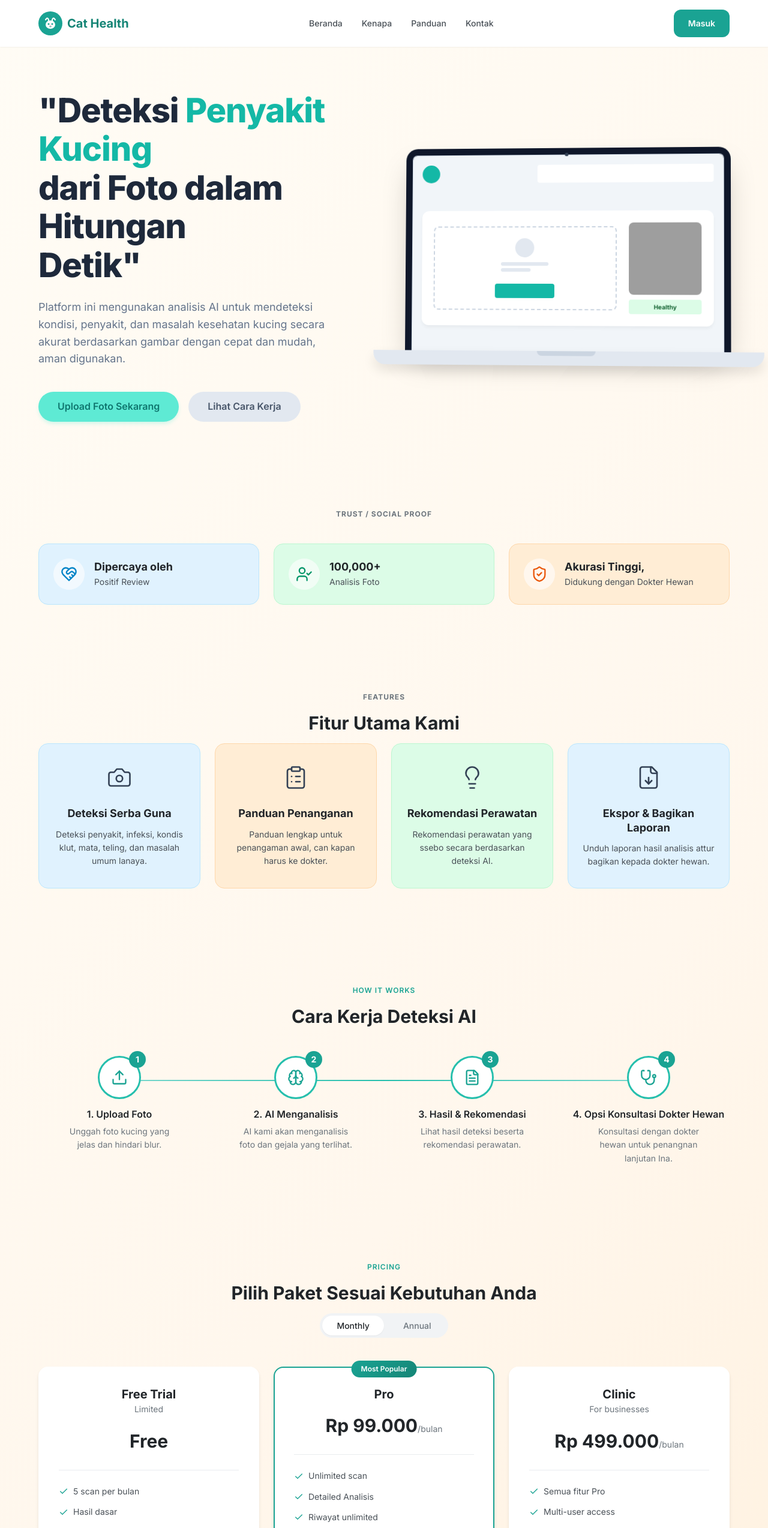
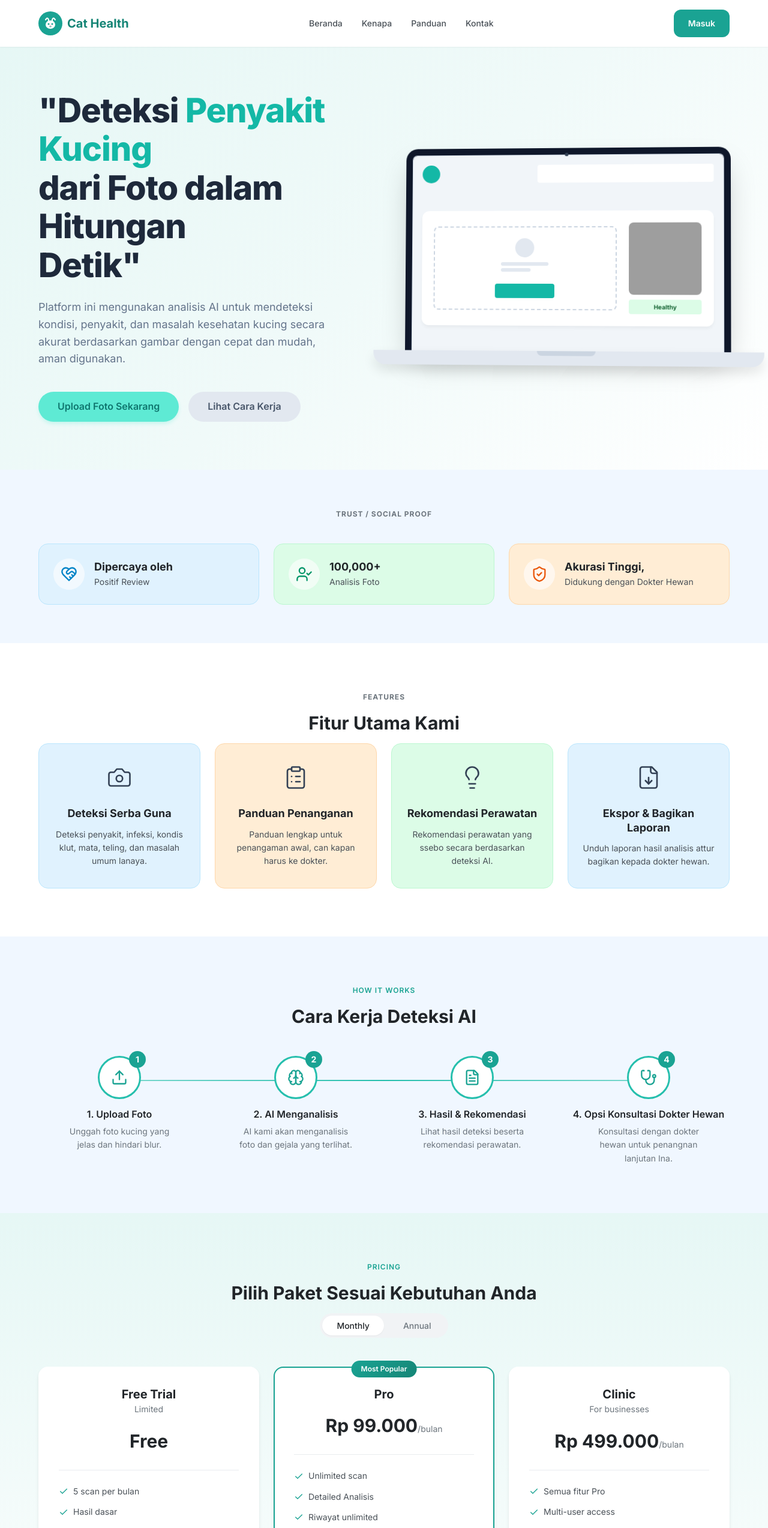
Before and after one commit to mriya23/cat-health, a React (Vite) app in the folder frontend/: page / in a window 1280 px wide. Shown: the top 2547 px of the page at 60% size. Built offline with nearby package versions, Linux system fonts and the light colour scheme; grey boxes are pictures that could not be loaded.

Commit message:
Auto-sync after agent response

```diff
--- a/frontend/src/components/Landing/FAQSection.css
+++ b/frontend/src/components/Landing/FAQSection.css
@@ -1,5 +1,5 @@
 .faq-section {
-  background: transparent;
+  background: white;
   padding: var(--spacing-20) 0;
 }
 
--- a/frontend/src/components/Landing/FeaturesSection.css
+++ b/frontend/src/components/Landing/FeaturesSection.css
@@ -1,5 +1,5 @@
 .features-section {
-  background: transparent; /* Clean transparent background to show page gradient */
+  background: white; /* Clean white background for section */
   padding: var(--spacing-20) 0;
 }
 
--- a/frontend/src/components/Landing/HeroSection.css
+++ b/frontend/src/components/Landing/HeroSection.css
@@ -1,5 +1,5 @@
 .hero-section {
-  background: transparent;
+  background: linear-gradient(135deg, #e6f7f5 0%, #f0faf9 50%, #ffffff 100%);
   padding: var(--spacing-20) 0;
   overflow: hidden;
   position: relative;
--- a/frontend/src/components/Landing/HowItWorksSection.css
+++ b/frontend/src/components/Landing/HowItWorksSection.css
@@ -1,5 +1,5 @@
 .how-it-works-section {
-  background: transparent;
+  background: #f0f7ff;
   padding: var(--spacing-20) 0;
 }
 
--- a/frontend/src/components/Landing/PricingSection.css
+++ b/frontend/src/components/Landing/PricingSection.css
@@ -1,5 +1,5 @@
 .pricing-section {
-  background: transparent;
+  background: linear-gradient(180deg, var(--bg-tertiary) 0%, white 100%);
   padding: var(--spacing-20) 0;
 }
 
--- a/frontend/src/components/Landing/TrustSection.css
+++ b/frontend/src/components/Landing/TrustSection.css
@@ -1,5 +1,5 @@
 .trust-section {
-  background: transparent;
+  background: #f0f7ff;
   padding: var(--spacing-16) 0;
 }
 
--- a/frontend/src/pages/LandingPage.css
+++ b/frontend/src/pages/LandingPage.css
@@ -2,7 +2,6 @@
   min-height: 100vh;
   display: flex;
   flex-direction: column;
-  background: linear-gradient(135deg, #fffcf5 0%, #fff7ed 50%, #ffedd5 100%);
 }
 
 .landing-page main {
```
